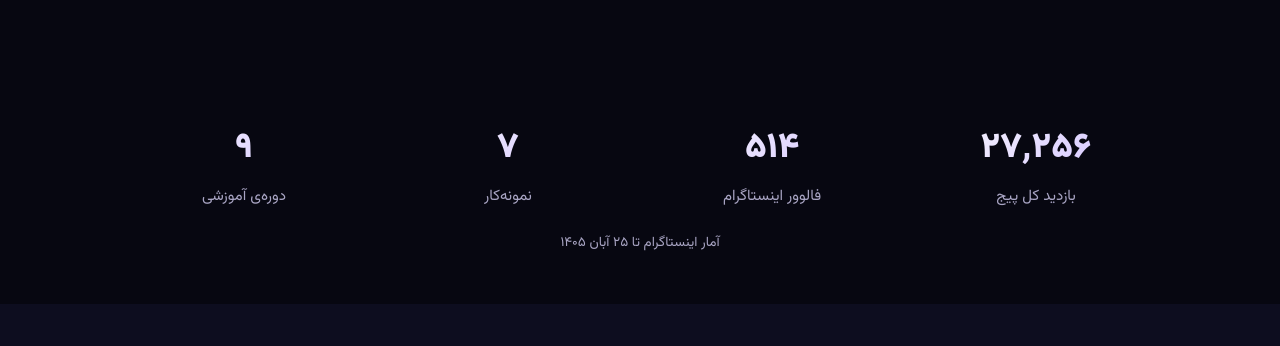
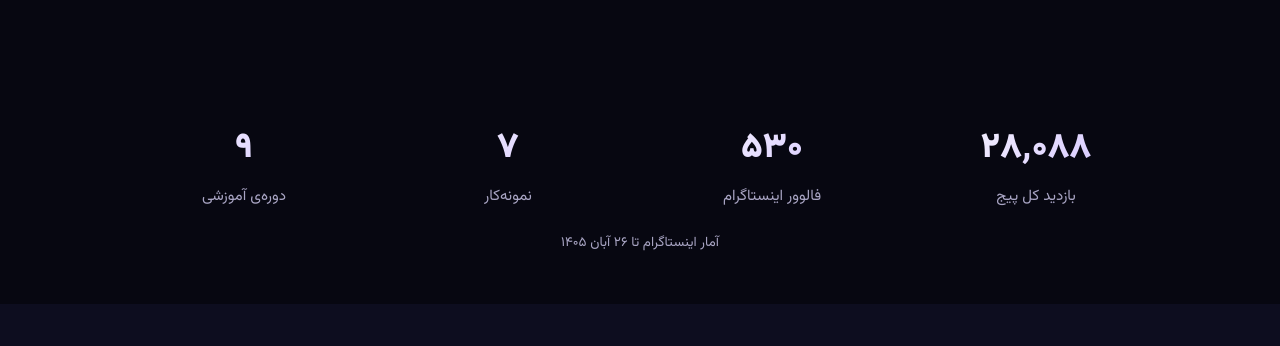
Before and after one commit to mehradcodes/mehradcodes.ir, a plain HTML site: page index.html in a window 1280 px wide. Shown: the part 1250-1596 px from the top of the page. Drawn offline with Linux system fonts and the light colour scheme.

Commit message:
Stats update: followers + total views (26 Aban)

```diff
--- a/index.html
+++ b/index.html
@@ -99,11 +99,11 @@
     <section class="stats" aria-label="آمار">
       <div class="wrap stats-grid">
         <div class="stat">
-          <span class="stat-num" data-target="27256">۰</span>
+          <span class="stat-num" data-target="28088">۰</span>
           <span class="stat-label">بازدید کل پیج</span>
         </div>
         <div class="stat">
-          <span class="stat-num" data-target="514">۰</span>
+          <span class="stat-num" data-target="530">۰</span>
           <span class="stat-label">فالوور اینستاگرام</span>
         </div>
         <div class="stat">
@@ -115,7 +115,7 @@
           <span class="stat-label">دوره‌ی آموزشی</span>
         </div>
       </div>
-      <p class="stats-note">آمار اینستاگرام تا ۲۵ آبان ۱۴۰۵</p>
+      <p class="stats-note">آمار اینستاگرام تا ۲۶ آبان ۱۴۰۵</p>
     </section>
 
     <!-- Portfolio -->
```
